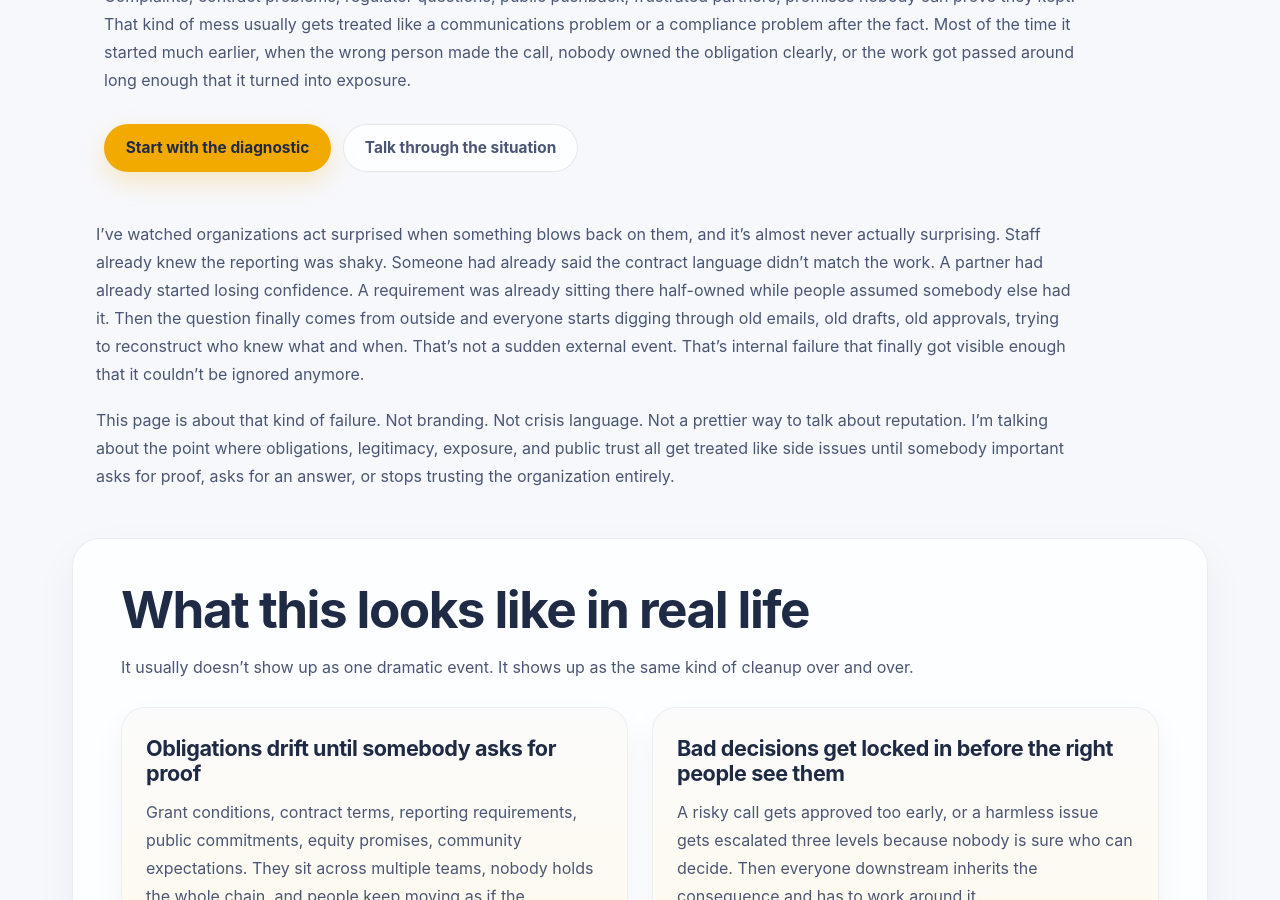
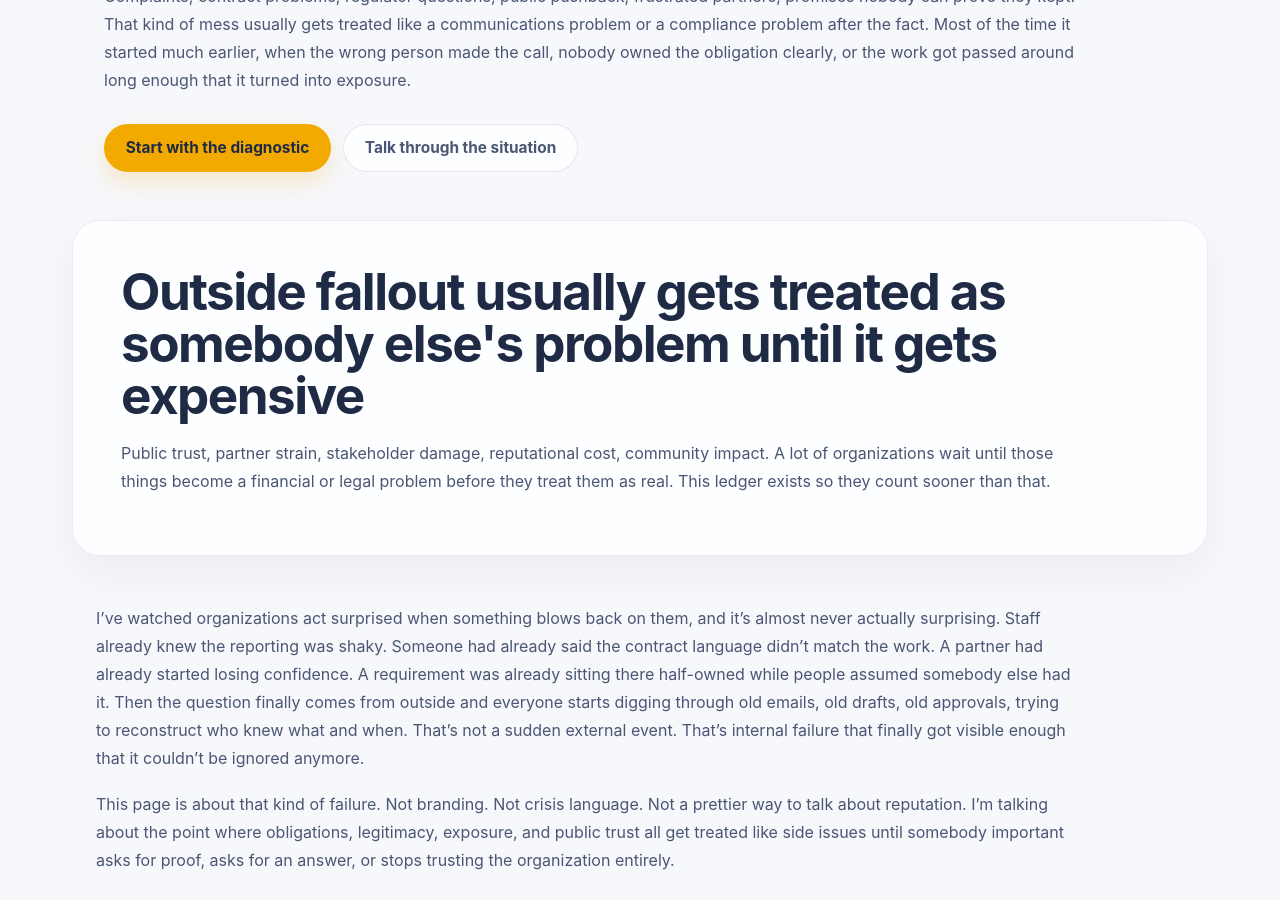
Before and after one commit to efost7873/integratedvaluearchitecture.com, a Jekyll site: the page built from external.html, in a window 1280 px wide and 900 px high, scrolled down 302 px. Built offline with Jekyll 4.4.1, drawn with Linux system fonts in a browser that asks for light colours.

Commit message:
Update external.html

```diff
--- a/external.html
+++ b/external.html
@@ -1,7 +1,7 @@
 ---
 layout: default
-title: External Ledger | Integrated Value Architecture
-description: The External Ledger shows where obligations, public trust, stakeholder fallout, and outside exposure keep getting handled too late because the work never had clear ownership in the first place.
+title: Externalities and Equity Ledger | Public Fallout, Trust, and Outside Exposure | IVA
+description: The External Ledger shows where obligations, public trust, stakeholder fallout, and outside exposure keep getting handled too late because they were never given standing early enough.
 permalink: /external/
 schema_type: WebPage
 ---
@@ -19,6 +19,17 @@ schema_type: WebPage
     </div>
   </div>
 </section>
+
+<section class="section alt">
+  <div class="container narrow">
+    <h2>Outside fallout usually gets treated as somebody else's problem until it gets expensive</h2>
+    <p>
+      Public trust, partner strain, stakeholder damage, reputational cost, community impact. A lot of organizations wait until those things become a financial or legal problem before they treat them as real. This ledger exists so they count sooner than that.
+    </p>
+  </div>
+</section>
+
+
 
 <section class="section">
   <div class="container narrow">
```
